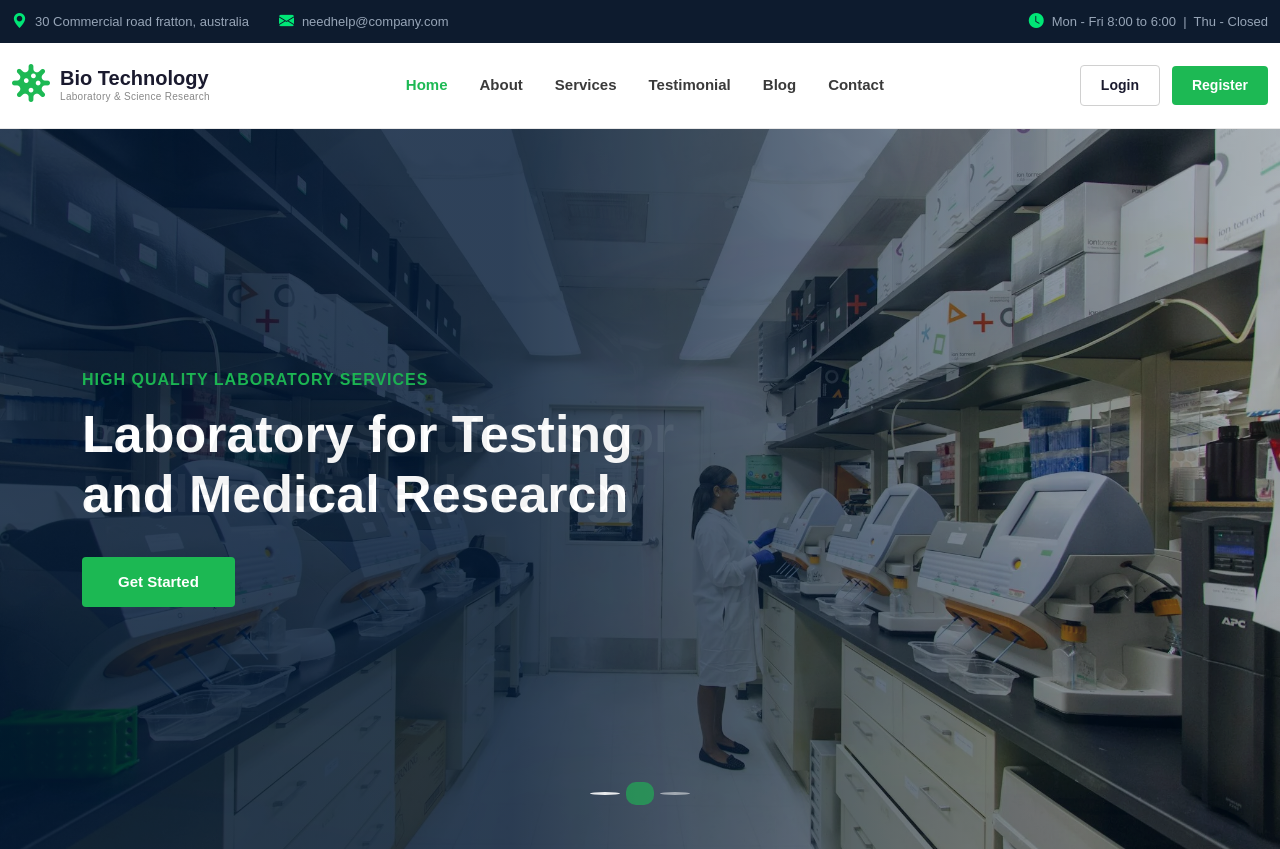
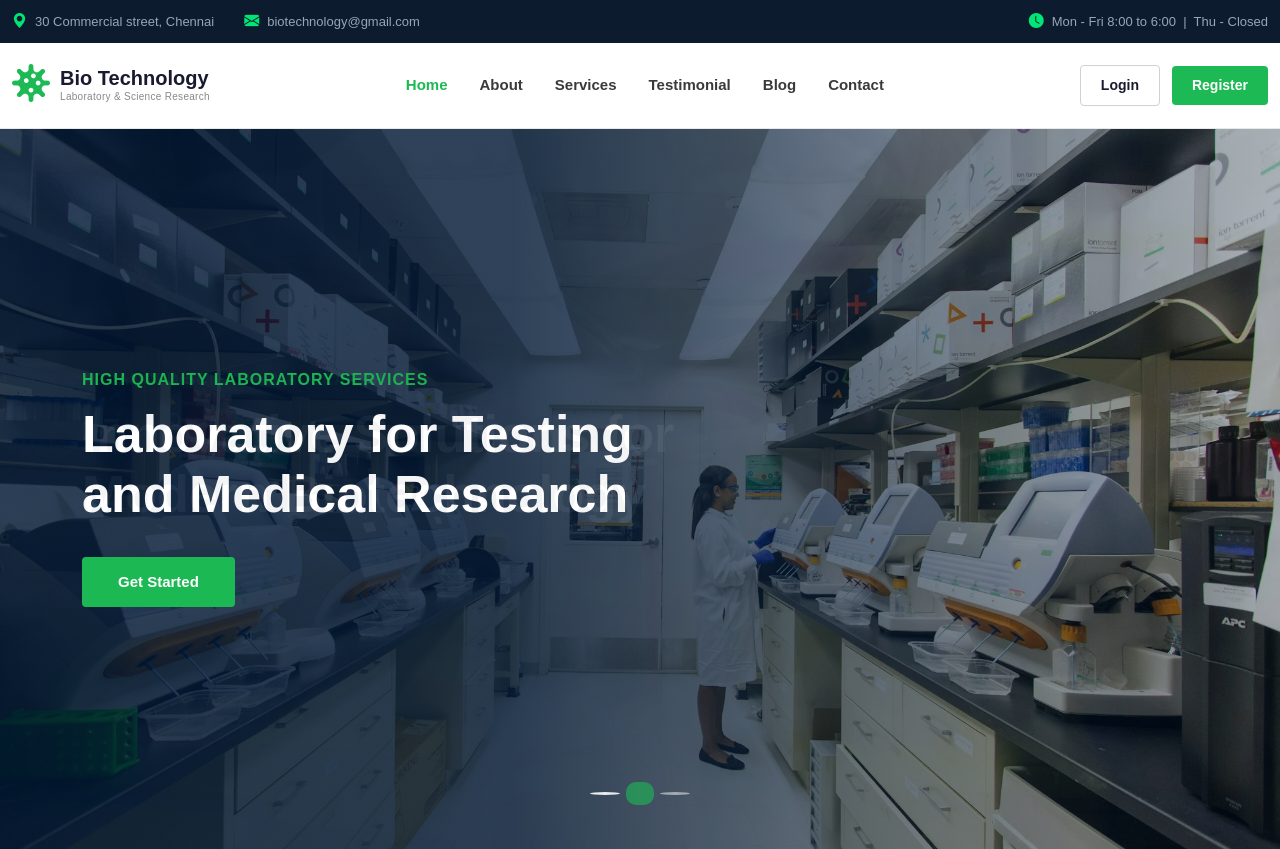
Before and after one commit to MrGokul27/bio-technology-auth, a plain HTML site: page index.html in a window 1280 px wide. Shown: the top 849 px of the page. Drawn offline with nearby package versions, Linux system fonts and the light colour scheme.

Commit message:
refactor: changed address in navbar

```diff
--- a/index.html
+++ b/index.html
@@ -24,12 +24,12 @@
           <ul class="list-unstyled topbar_info">
             <li class="topbar_item">
               <i class="bi bi-geo-alt-fill topbar_icon"></i>
-              <span>30 Commercial road fratton, australia</span>
+              <span>30 Commercial street, Chennai</span>
             </li>
             <li class="topbar_item">
               <i class="bi bi-envelope-fill topbar_icon"></i>
-              <a class="topbar_link" href="mailto:needhelp@company.com"
-                >needhelp@company.com</a
+              <a class="topbar_link" href="mailto:biotechnology@gmail.com"
+                >biotechnology@gmail.com</a
               >
             </li>
           </ul>
```
